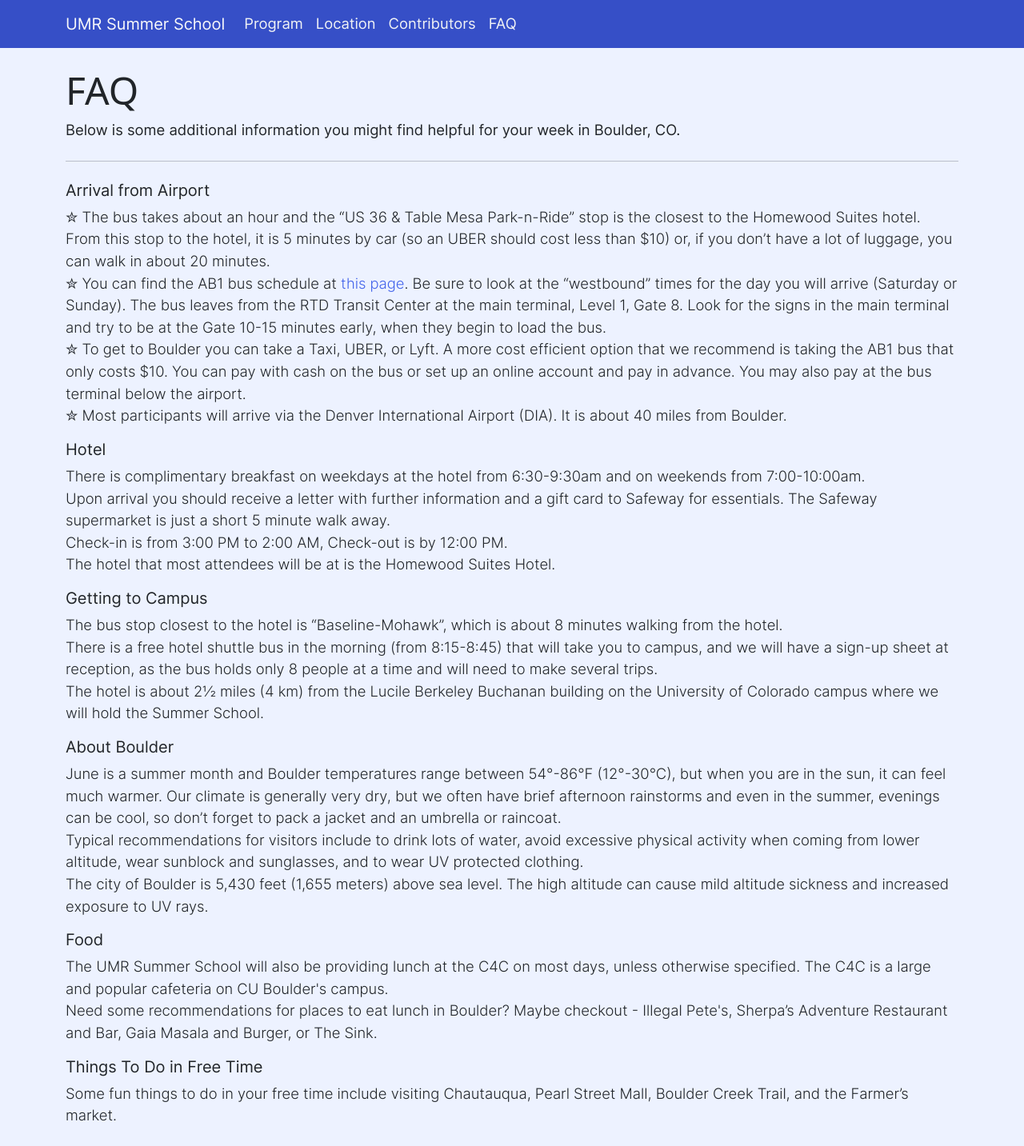
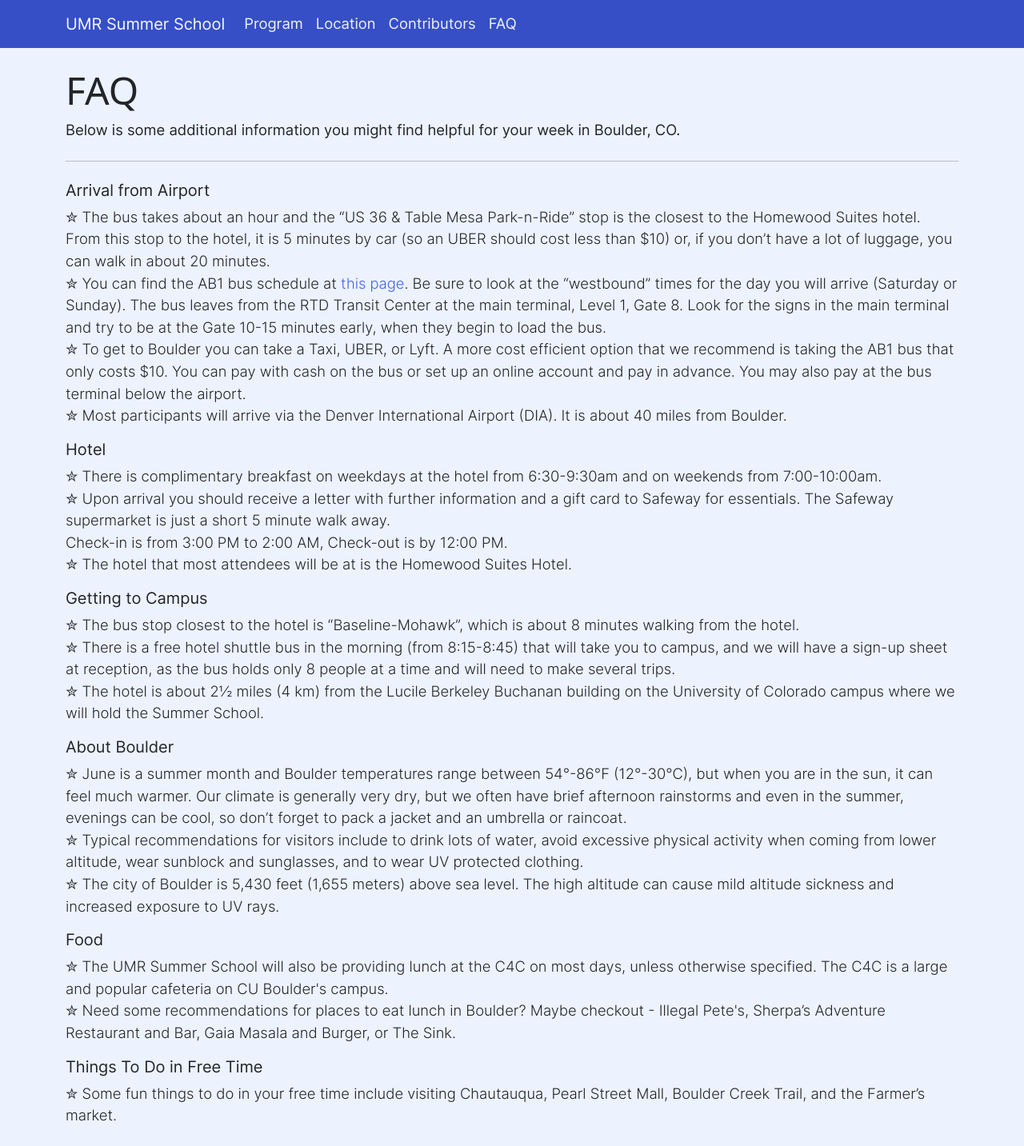
Before and after one commit to umr-summer-school/UMR_Summer_School, a Jekyll site: the page built from FAQ.md, in a window 1280 px wide. Shown: the whole page at 80% size. Built offline with Jekyll 4.4.1, drawn with Linux system fonts in a browser that asks for light colours.

Commit message:
updates to FAQ

```diff
--- a/_data/faq.yml
+++ b/_data/faq.yml
@@ -10,28 +10,28 @@ groups:
   - title: Hotel
     columns: false
     members:
-      - name: The hotel that most attendees will be at is the Homewood Suites Hotel.
+      - name: ✮ The hotel that most attendees will be at is the Homewood Suites Hotel.
       - name: Check-in is from 3:00 PM to 2:00 AM, Check-out is by 12:00 PM.
-      - name: Upon arrival you should receive a letter with further information and a gift card to Safeway for essentials. The Safeway supermarket is just a short 5 minute walk away.
-      - name: There is complimentary breakfast on weekdays at the hotel from 6:30-9:30am and on weekends from 7:00-10:00am.
+      - name: ✮ Upon arrival you should receive a letter with further information and a gift card to Safeway for essentials. The Safeway supermarket is just a short 5 minute walk away.
+      - name: ✮ There is complimentary breakfast on weekdays at the hotel from 6:30-9:30am and on weekends from 7:00-10:00am.
   - title: Getting to Campus
     columns: false
     members:
-      - name: The hotel is about 2½ miles (4 km) from the Lucile Berkeley Buchanan building on the University of Colorado campus where we will hold the Summer School.
-      - name: There is a free hotel shuttle bus in the morning (from 8:15-8:45) that will take you to campus, and we will have a sign-up sheet at reception, as the bus holds only 8 people at a time and will need to make several trips.
-      - name: The bus stop closest to the hotel is “Baseline-Mohawk”, which is about 8 minutes walking from the hotel.
+      - name: ✮ The hotel is about 2½ miles (4 km) from the Lucile Berkeley Buchanan building on the University of Colorado campus where we will hold the Summer School.
+      - name: ✮ There is a free hotel shuttle bus in the morning (from 8:15-8:45) that will take you to campus, and we will have a sign-up sheet at reception, as the bus holds only 8 people at a time and will need to make several trips.
+      - name: ✮ The bus stop closest to the hotel is “Baseline-Mohawk”, which is about 8 minutes walking from the hotel.
   - title: About Boulder
     columns: false
     members:
-      - name: The city of Boulder is 5,430 feet (1,655 meters) above sea level. The high altitude can cause mild altitude sickness and increased exposure to UV rays.
-      - name: Typical recommendations for visitors include to drink lots of water, avoid excessive physical activity when coming from lower altitude, wear sunblock and sunglasses, and to wear UV protected clothing.
-      - name: June is a summer month and Boulder temperatures range between 54°-86°F (12°-30°C), but when you are in the sun, it can feel much warmer. Our climate is generally very dry, but we often have brief afternoon rainstorms and even in the summer, evenings can be cool, so don’t forget to pack a jacket and an umbrella or raincoat.
+      - name: ✮ The city of Boulder is 5,430 feet (1,655 meters) above sea level. The high altitude can cause mild altitude sickness and increased exposure to UV rays.
+      - name: ✮ Typical recommendations for visitors include to drink lots of water, avoid excessive physical activity when coming from lower altitude, wear sunblock and sunglasses, and to wear UV protected clothing.
+      - name: ✮ June is a summer month and Boulder temperatures range between 54°-86°F (12°-30°C), but when you are in the sun, it can feel much warmer. Our climate is generally very dry, but we often have brief afternoon rainstorms and even in the summer, evenings can be cool, so don’t forget to pack a jacket and an umbrella or raincoat.
   - title: Food
     columns: false
     members:
-      - name: Need some recommendations for places to eat lunch in Boulder? Maybe checkout - Illegal Pete's, Sherpa’s Adventure Restaurant and Bar, Gaia Masala and Burger, or The Sink.
-      - name: The UMR Summer School will also be providing lunch at the C4C on most days, unless otherwise specified. The C4C is a large and popular cafeteria on CU Boulder's campus.
+      - name: ✮ Need some recommendations for places to eat lunch in Boulder? Maybe checkout - Illegal Pete's, Sherpa’s Adventure Restaurant and Bar, Gaia Masala and Burger, or The Sink.
+      - name: ✮ The UMR Summer School will also be providing lunch at the C4C on most days, unless otherwise specified. The C4C is a large and popular cafeteria on CU Boulder's campus.
   - title: Things To Do in Free Time
     columns: false
     members:
-      - name: Some fun things to do in your free time include visiting Chautauqua, Pearl Street Mall, Boulder Creek Trail, and the Farmer’s market.
+      - name: ✮ Some fun things to do in your free time include visiting Chautauqua, Pearl Street Mall, Boulder Creek Trail, and the Farmer’s market.
```
